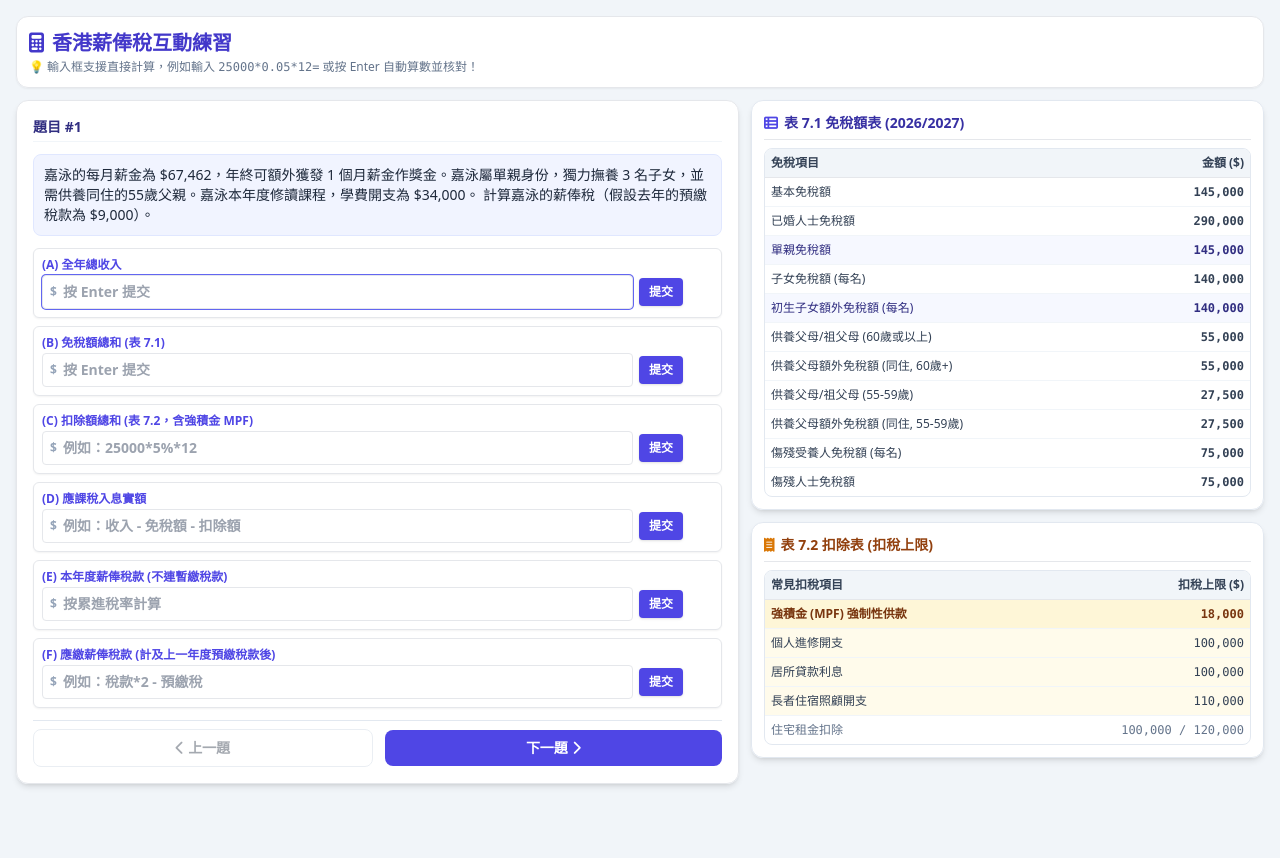
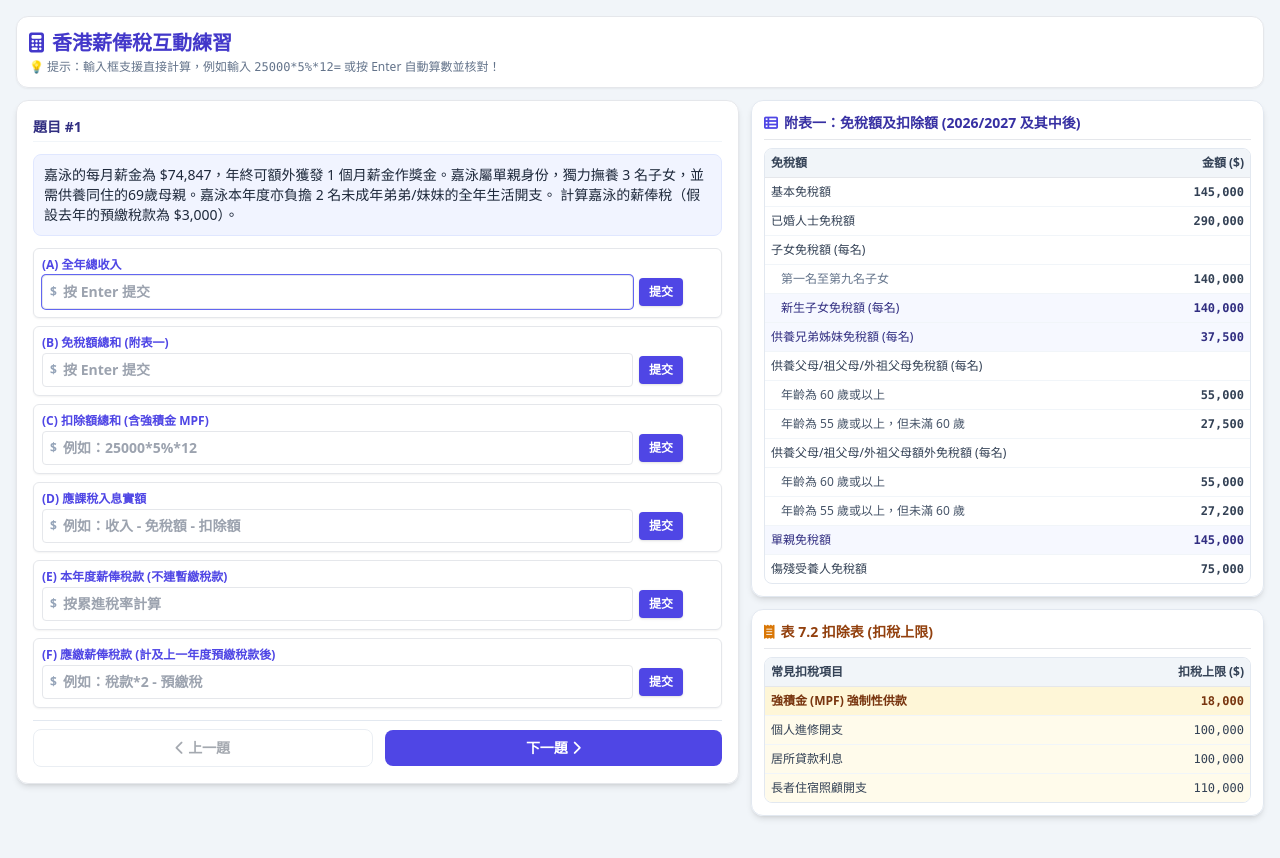
Before and after one commit to mryip06/salary_tax2, a plain HTML site: page index.html in a window 1280 px wide. Drawn offline with nearby package versions, Linux system fonts and the light colour scheme.

Commit message:
Update index.html

```diff
--- a/index.html
+++ b/index.html
@@ -23,7 +23,7 @@
             <h1 class="text-base md:text-xl font-bold text-indigo-700 flex items-center gap-2">
                 <i class="fa-solid fa-calculator"></i> 香港薪俸稅互動練習
             </h1>
-            <p class="text-xs text-slate-500 mt-0.5">💡 輸入框支援直接計算，例如輸入 <code>25000*0.05*12=</code> 或按 Enter 自動算數並核對！</p>
+            <p class="text-xs text-slate-500 mt-0.5">💡 提示：輸入框支援直接計算，例如輸入 <code>25000*5%*12=</code> 或按 Enter 自動算數並核對！</p>
         </header>
 
         <!-- Main Layout: 2 Columns Grid -->
@@ -58,7 +58,7 @@
 
                     <!-- Sub-question (b) -->
                     <div class="bg-white border rounded-md p-2 shadow-sm">
-                        <label class="block text-[11px] md:text-xs font-bold text-indigo-600 uppercase mb-0.5">(b) 免稅額總和 (表 7.1)</label>
+                        <label class="block text-[11px] md:text-xs font-bold text-indigo-600 uppercase mb-0.5">(b) 免稅額總和 (附表一)</label>
                         <div class="relative flex items-center gap-1.5">
                             <span class="absolute left-2 text-slate-400 font-bold text-xs">$</span>
                             <input type="text" id="input-b" data-key="b" class="answer-input w-full pl-5 pr-2 py-1.5 text-xs md:text-sm border rounded focus:ring-1 focus:ring-indigo-500 focus:outline-none text-slate-800 font-semibold" placeholder="按 Enter 提交">
@@ -70,7 +70,7 @@
 
                     <!-- Sub-question (c) -->
                     <div class="bg-white border rounded-md p-2 shadow-sm">
-                        <label class="block text-[11px] md:text-xs font-bold text-indigo-600 uppercase mb-0.5">(c) 扣除額總和 (表 7.2，含強積金 MPF)</label>
+                        <label class="block text-[11px] md:text-xs font-bold text-indigo-600 uppercase mb-0.5">(c) 扣除額總和 (含強積金 MPF)</label>
                         <div class="relative flex items-center gap-1.5">
                             <span class="absolute left-2 text-slate-400 font-bold text-xs">$</span>
                             <input type="text" id="input-c" data-key="c" class="answer-input w-full pl-5 pr-2 py-1.5 text-xs md:text-sm border rounded focus:ring-1 focus:ring-indigo-500 focus:outline-none text-slate-800 font-semibold" placeholder="例如：25000*5%*12">
@@ -130,31 +130,34 @@
 
             </main>
 
-            <!-- Right Column: Full Tax Reference Tables (5 cols) -->
+            <!-- Right Column: Full Reference Tables following Image Appendix 1 (5 cols) -->
             <aside class="lg:col-span-5 space-y-3">
 
-                <!-- Table 7.1 Allowance -->
+                <!-- Appendix 1 Table -->
                 <div class="glass-card rounded-xl p-3 shadow-md border border-slate-200">
                     <h2 class="text-xs md:text-sm font-bold text-indigo-800 mb-2 flex items-center gap-1.5 border-b pb-1.5">
-                        <i class="fa-solid fa-table-list text-indigo-600"></i> 表 7.1 免稅額表 (2026/2027)
+                        <i class="fa-solid fa-table-list text-indigo-600"></i> 附表一：免稅額及扣除額 (2026/2027 及其中後)
                     </h2>
                     <div class="overflow-x-auto rounded-lg border border-slate-200">
-                        <table class="w-full text-xs text-left">
-                            <thead class="bg-slate-100 text-slate-700 border-b">
-                                <tr><th class="p-1.5">免稅項目</th><th class="p-1.5 text-right">金額 ($)</th></tr>
+                        <table class="w-full text-[11px] md:text-xs text-left">
+                            <thead class="bg-slate-100 text-slate-700 border-b font-bold">
+                                <tr><th class="p-1.5" colspan="2">免稅額</th><th class="p-1.5 text-right">金額 ($)</th></tr>
                             </thead>
                             <tbody class="divide-y divide-slate-100 text-slate-700">
-                                <tr><td class="p-1.5">基本免稅額</td><td class="p-1.5 text-right font-mono font-semibold">145,000</td></tr>
-                                <tr><td class="p-1.5">已婚人士免稅額</td><td class="p-1.5 text-right font-mono font-semibold">290,000</td></tr>
-                                <tr class="bg-indigo-50/50"><td class="p-1.5 font-medium text-indigo-900">單親免稅額</td><td class="p-1.5 text-right font-mono font-semibold text-indigo-900">145,000</td></tr>
-                                <tr><td class="p-1.5">子女免稅額 (每名)</td><td class="p-1.5 text-right font-mono font-semibold">140,000</td></tr>
-                                <tr class="bg-indigo-50/50"><td class="p-1.5 font-medium text-indigo-900">初生子女額外免稅額 (每名)</td><td class="p-1.5 text-right font-mono font-semibold text-indigo-900">140,000</td></tr>
-                                <tr><td class="p-1.5">供養父母/祖父母 (60歲或以上)</td><td class="p-1.5 text-right font-mono font-semibold">55,000</td></tr>
-                                <tr><td class="p-1.5">供養父母額外免稅額 (同住, 60歲+)</td><td class="p-1.5 text-right font-mono font-semibold">55,000</td></tr>
-                                <tr><td class="p-1.5">供養父母/祖父母 (55-59歲)</td><td class="p-1.5 text-right font-mono font-semibold">27,500</td></tr>
-                                <tr><td class="p-1.5">供養父母額外免稅額 (同住, 55-59歲)</td><td class="p-1.5 text-right font-mono font-semibold">27,500</td></tr>
-                                <tr><td class="p-1.5">傷殘受養人免稅額 (每名)</td><td class="p-1.5 text-right font-mono font-semibold">75,000</td></tr>
-                                <tr><td class="p-1.5">傷殘人士免稅額</td><td class="p-1.5 text-right font-mono font-semibold">75,000</td></tr>
+                                <tr><td class="p-1.5" colspan="2">基本免稅額</td><td class="p-1.5 text-right font-mono font-semibold">145,000</td></tr>
+                                <tr><td class="p-1.5" colspan="2">已婚人士免稅額</td><td class="p-1.5 text-right font-mono font-semibold">290,000</td></tr>
+                                <tr><td class="p-1.5" colspan="2">子女免稅額 (每名)</td><td class="p-1.5 text-right font-mono"></td></tr>
+                                <tr><td class="p-1.5 pl-4 text-slate-500" colspan="2">第一名至第九名子女</td><td class="p-1.5 text-right font-mono font-semibold">140,000</td></tr>
+                                <tr class="bg-indigo-50/50"><td class="p-1.5 pl-4 font-medium text-indigo-900" colspan="2">新生子女免稅額 (每名)</td><td class="p-1.5 text-right font-mono font-semibold text-indigo-900">140,000</td></tr>
+                                <tr class="bg-indigo-50/50"><td class="p-1.5 font-medium text-indigo-900" colspan="2">供養兄弟姊妹免稅額 (每名)</td><td class="p-1.5 text-right font-mono font-semibold text-indigo-900">37,500</td></tr>
+                                <tr><td class="p-1.5" colspan="2">供養父母/祖父母/外祖父母免稅額 (每名)</td><td class="p-1.5 text-right font-mono"></td></tr>
+                                <tr><td class="p-1.5 pl-4 text-slate-600" colspan="2">年齡為 60 歲或以上</td><td class="p-1.5 text-right font-mono font-semibold">55,000</td></tr>
+                                <tr><td class="p-1.5 pl-4 text-slate-600" colspan="2">年齡為 55 歲或以上，但未滿 60 歲</td><td class="p-1.5 text-right font-mono font-semibold">27,500</td></tr>
+                                <tr><td class="p-1.5" colspan="2">供養父母/祖父母/外祖父母額外免稅額 (每名)</td><td class="p-1.5 text-right font-mono"></td></tr>
+                                <tr><td class="p-1.5 pl-4 text-slate-600" colspan="2">年齡為 60 歲或以上</td><td class="p-1.5 text-right font-mono font-semibold">55,000</td></tr>
+                                <tr><td class="p-1.5 pl-4 text-slate-600" colspan="2">年齡為 55 歲或以上，但未滿 60 歲</td><td class="p-1.5 text-right font-mono font-semibold">27,200</td></tr>
+                                <tr class="bg-indigo-50/50"><td class="p-1.5 font-medium text-indigo-900" colspan="2">單親免稅額</td><td class="p-1.5 text-right font-mono font-semibold text-indigo-900">145,000</td></tr>
+                                <tr><td class="p-1.5" colspan="2">傷殘受養人免稅額</td><td class="p-1.5 text-right font-mono font-semibold">75,000</td></tr>
                             </tbody>
                         </table>
                     </div>
@@ -167,7 +170,7 @@
                     </h2>
                     <div class="overflow-x-auto rounded-lg border border-slate-200">
                         <table class="w-full text-xs text-left">
-                            <thead class="bg-slate-100 text-slate-700 border-b">
+                            <thead class="bg-slate-100 text-slate-700 border-b font-bold">
                                 <tr><th class="p-1.5">常見扣稅項目</th><th class="p-1.5 text-right">扣稅上限 ($)</th></tr>
                             </thead>
                             <tbody class="divide-y divide-slate-100 text-slate-700">
@@ -177,7 +180,6 @@
                                 <tr class="bg-amber-50"><td class="p-1.5">個人進修開支</td><td class="p-1.5 text-right font-mono">100,000</td></tr>
                                 <tr class="bg-amber-50"><td class="p-1.5">居所貸款利息</td><td class="p-1.5 text-right font-mono">100,000</td></tr>
                                 <tr class="bg-amber-50"><td class="p-1.5">長者住宿照顧開支</td><td class="p-1.5 text-right font-mono">110,000</td></tr>
-                                <tr><td class="p-1.5 text-slate-500">住宅租金扣除</td><td class="p-1.5 text-right font-mono text-slate-500">100,000 / 120,000</td></tr>
                             </tbody>
                         </table>
                     </div>
@@ -264,7 +266,7 @@
             });
         });
 
-        // Question Generator (Dynamic Age, Real Dynamic MPF, Single Parent Allowance)
+        // Question Generator (Strictly matching Appendix 1 values & include Siblings)
         function generateQuestion() {
             let totalIncome = 0, totalAllowanceVal = 0, totalDeductionVal = 0, netIncome = 0;
             let monthlySalary = 0, totalMonths = 12, extraBonusMonths = 0, scenarioText = '';
@@ -297,7 +299,7 @@
                         allowances.push({ desc: `${normalChildren} 名子女免稅額 ($140,000 × ${normalChildren})`, val: normalChildren * 140000 });
                         totalAllowanceVal += normalChildren * 140000;
                     }
-                    allowances.push({ desc: '1 名初生子女免稅額及額外免稅額 ($140,000 × 2)', val: 280000 });
+                    allowances.push({ desc: '1 名新生子女免稅額及額外免稅額 ($140,000 × 2)', val: 280000 });
                     totalAllowanceVal += 280000;
                 } else {
                     allowances.push({ desc: `${numChildren} 名子女免稅額 ($140,000 × ${numChildren})`, val: numChildren * 140000 });
@@ -310,8 +312,17 @@
                     totalAllowanceVal += 145000;
                 }
 
-                // 3. Parent / Grandparent Allowance (Varied ages & cohabitation)
-                const numParents = Math.random() < 0.6 ? 1 : 2; // 1 or 2 parents
+                // 3. Sibling Allowance ($37,500 each)
+                const hasSiblings = Math.random() < 0.4;
+                let siblingCount = 0;
+                if (hasSiblings) {
+                    siblingCount = Math.floor(Math.random() * 2) + 1; // 1 or 2 siblings
+                    allowances.push({ desc: `${siblingCount} 名供養兄弟姊妹免稅額 ($37,500 × ${siblingCount})`, val: siblingCount * 37500 });
+                    totalAllowanceVal += siblingCount * 37500;
+                }
+
+                // 4. Parent / Grandparent Allowance
+                const numParents = Math.random() < 0.6 ? 1 : 2;
                 let parentDescs = [];
 
                 for (let i = 0; i < numParents; i++) {
@@ -332,8 +343,9 @@
                         }
                     } else {
                         if (livesTogether) {
-                            allowances.push({ desc: `${age}歲同住${relation}免稅額及同住額外免稅額 ($27,500 × 2)`, val: 55000 });
-                            totalAllowanceVal += 55000;
+                            // 55-59 Living Together Extra Allowance = $27,200 (Total = 27,500 + 27,200 = 54,700)
+                            allowances.push({ desc: `${age}歲同住${relation}免稅額及同住額外免稅額 ($27,500 + $27,200)`, val: 54700 });
+                            totalAllowanceVal += 54700;
                             parentDescs.push(`同住的${age}歲${relation}`);
                         } else {
                             allowances.push({ desc: `${age}歲${relation}免稅額 $27,500`, val: 27500 });
@@ -343,7 +355,7 @@
                     }
                 }
 
-                // 4. Disability Allowance
+                // 5. Disability Allowance
                 const hasDisabled = Math.random() < 0.3;
                 if (hasDisabled) {
                     allowances.push({ desc: '傷殘受養人免稅額 $75,000', val: 75000 });
@@ -351,12 +363,12 @@
                 }
 
                 // Income Calculation
-                monthlySalary = Math.floor(Math.random() * 65 + 25) * 1000; // Salary range $25,000 - $89,000
+                monthlySalary = Math.floor(Math.random() * 65 + 25) * 1000;
                 extraBonusMonths = Math.random() < 0.6 ? 1 : 0;
                 totalMonths = 12 + extraBonusMonths;
                 totalIncome = monthlySalary * totalMonths;
 
-                // MPF REAL DYNAMIC CALCULATION (5% cap $1,500/month or $18,000/year)
+                // MPF REAL DYNAMIC CALCULATION
                 let mpfDeduction = 0;
                 if (monthlySalary >= 30000) {
                     mpfDeduction = 18000;
@@ -422,6 +434,7 @@
                 }
 
                 scenarioText += `並需供養${parentDescs.join('及')}。`;
+                if (hasSiblings) scenarioText += `${primaryName}本年度亦負擔 ${siblingCount} 名未成年弟弟/妹妹的全年生活開支。`;
                 if (hasDisabled) scenarioText += `${primaryName}亦需照顧一名傷殘受養人。`;
                 if (hasSecondDeduction) scenarioText += `${primaryName}本年度修讀課程，學費開支為 $${eduExpense.toLocaleString()}。`;
                 scenarioText += ` 計算${isMarried ? `${primaryName}及${spouseName}的家庭` : primaryName}的薪俸稅（假設去年的預繳稅款為 $${prevProvisional.toLocaleString()}）。`;
```
